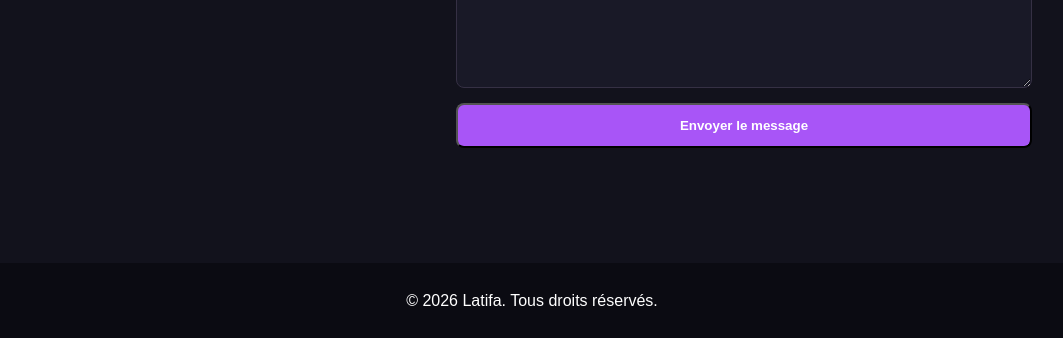
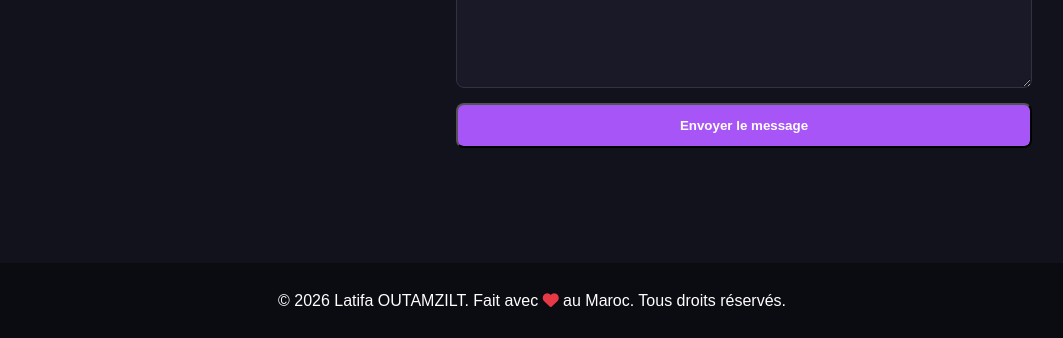
Before and after one commit to Latifa-tifa99/CVPortfolio, a plain HTML site: page index.html in a window 1280 px wide. Shown: the part 5954-6292 px from the top of the page, without its empty margins (108-1171 px from the left). Drawn offline with Linux system fonts and the light colour scheme.

Commit message:
Update index.html
modification index.html

```diff
--- a/index.html
+++ b/index.html
@@ -525,7 +525,7 @@
     </main>
     <!--FOOTER-->
     <footer class="footer">
-        <p>© 2026 Latifa. Tous droits réservés.</p>
+        <p>© 2026 Latifa OUTAMZILT. Fait avec <i class="fa-solid fa-heart" style="color: #e63946;"></i> au Maroc. Tous droits réservés.</p>
     </footer>
 
 </body>
```
